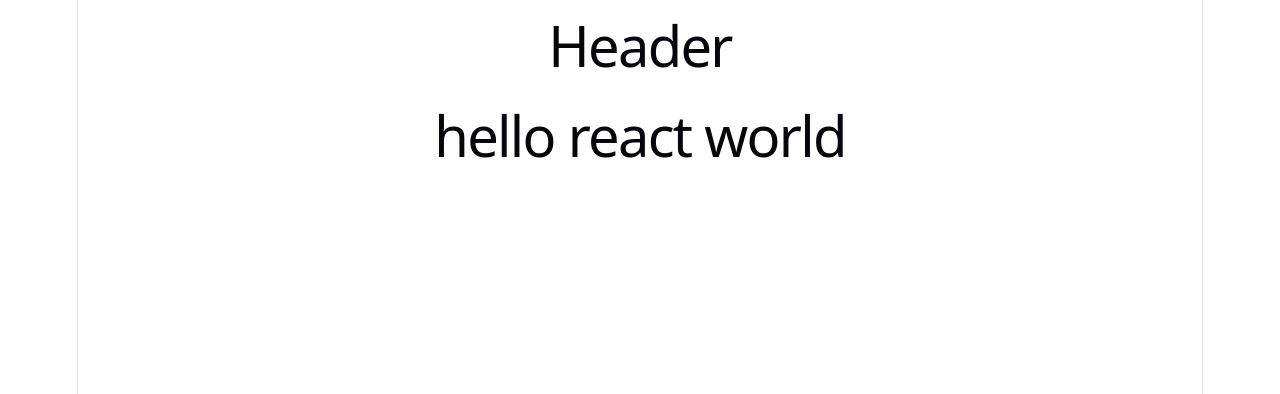
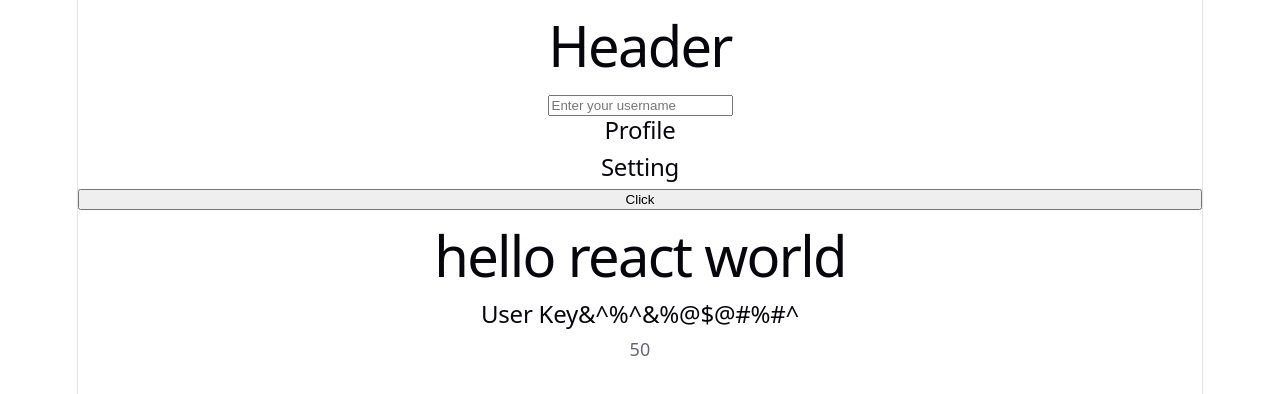
Before and after one commit to ARBAAZAARIZ/React_Learning, a React (Vite) app in the folder react-learning-project-1/: page / in a window 1280 px wide. Shown: the top 394 px of the page. Built offline with nearby package versions, Linux system fonts and the light colour scheme.

Commit message:
code commit Jsx understanding

```diff
--- a/react-learning-project-1/src/App.jsx
+++ b/react-learning-project-1/src/App.jsx
@@ -1,16 +1,30 @@
 import { useState } from 'react'
 import Header from "./Header"
 import './App.css'
+import Login,{Profile,Setting,UserKey} from './Login'
 
 function App() {
   const [count, setCount] = useState(0)
+  let a=10;
+  let b=20;
+
+
 
   return (
     <>
     <Header/>
+    <Login/>
+    <Profile/>
+    <Setting/>
+
+    <button onClick={()=>alert("hello")}>Click</button>
+
       <h1>hello react world</h1>
+      <h2>User Key{UserKey}</h2>
+      <p>{a+b*2}</p>
     </>
   )
 }
 
+
 export default App
--- /dev/null
+++ b/react-learning-project-1/src/Login.jsx
@@ -0,0 +1,33 @@
+
+
+function Login(){
+    return(
+        <div>
+             <input
+                type="text"
+                id="username"
+                placeholder="Enter your username"
+            />
+        </div>
+    )
+}
+
+export function Profile(){
+    return(
+        <div>
+            <h2>Profile</h2>
+        </div>
+    )
+}
+
+export function Setting(){
+    return(
+        <div>
+            <h2>Setting</h2>
+        </div>
+    )
+}
+
+export const UserKey = "&^%^&%@$@#%#^";
+
+export default Login;
```
